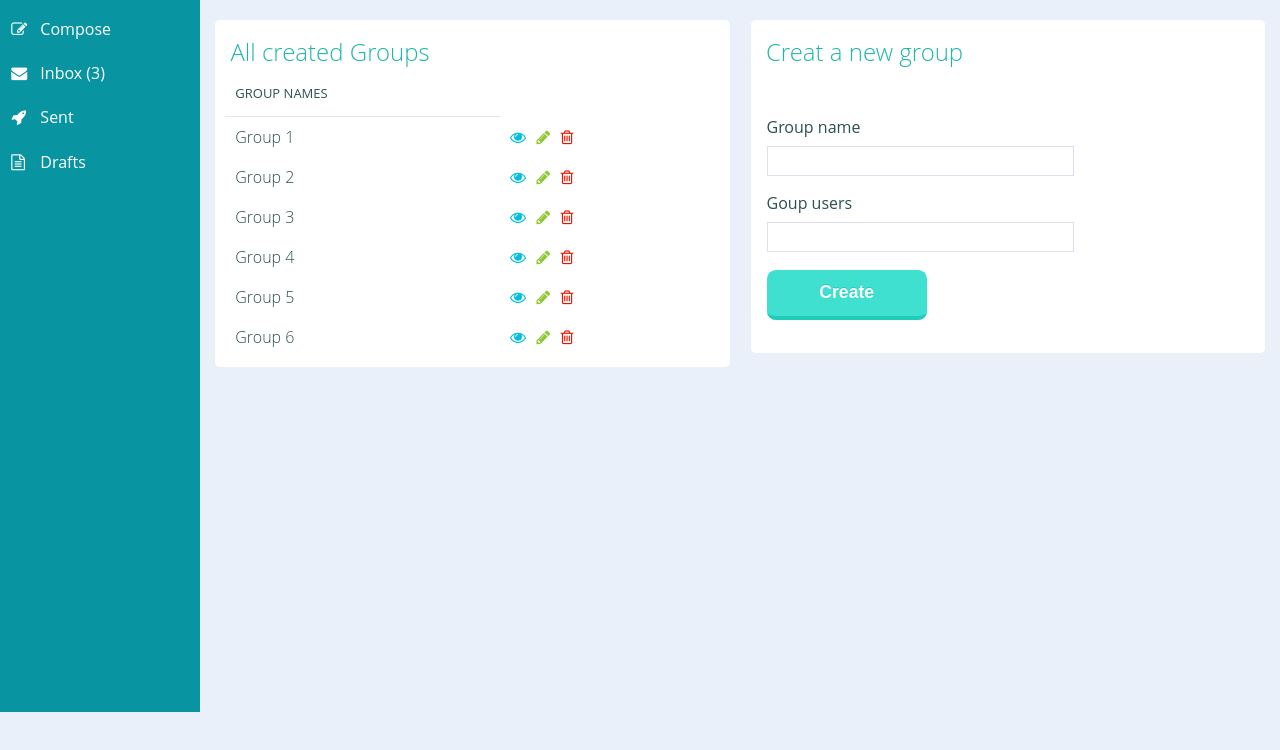
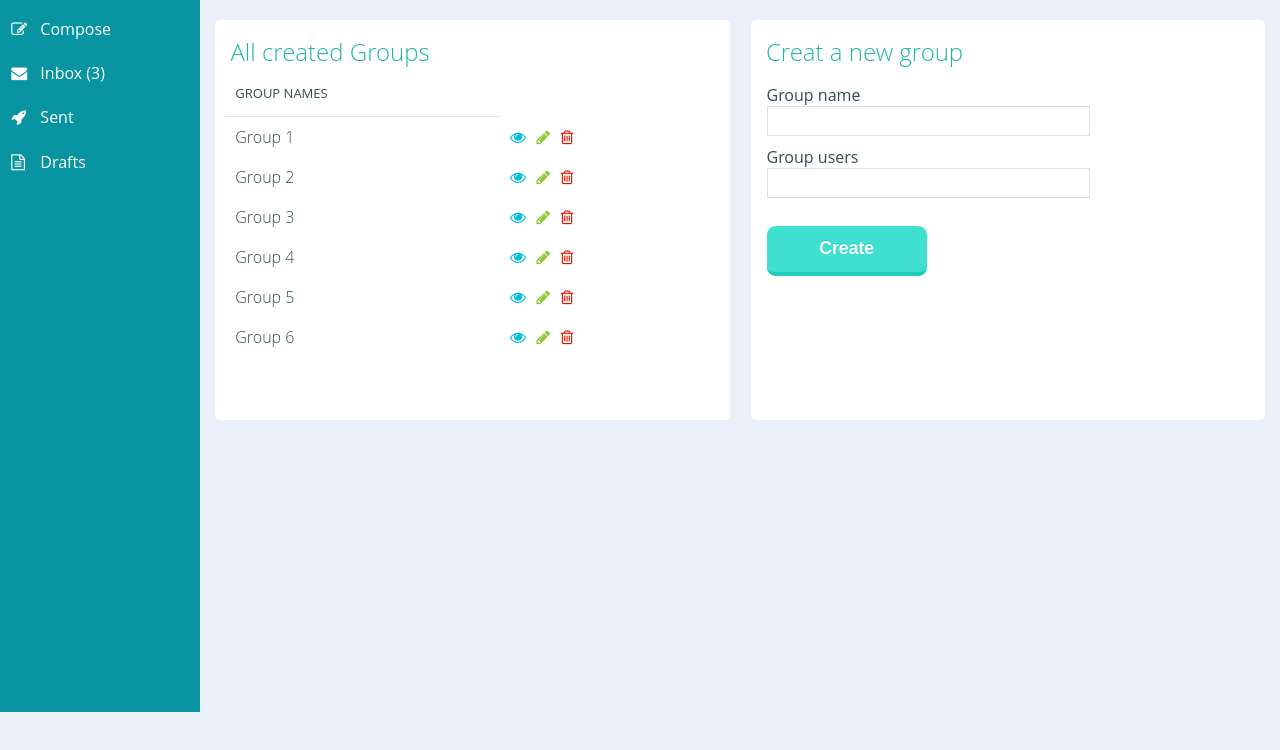
Before and after one commit to Hervera/epic-mail, a website: page templates/html/dashboard/groups.html in a window 1280 px wide. Shown: the part 88-838 px from the top of the page. Drawn offline with Linux system fonts and the light colour scheme.

Commit message:
Impoving the padding in group.html template

```diff
--- a/templates/html/dashboard/css/hervera.css
+++ b/templates/html/dashboard/css/hervera.css
@@ -107,6 +107,7 @@ nav[role=navigation] li a:before {
   -moz-border-radius: .3rem;
   -ms-border-radius: .3rem;
   border-radius: .3rem;
+  min-height: 400px;
 }
 
 .widget > h2, .widget > ul {
@@ -167,8 +168,12 @@ form input[type=checkbox], form input[type=radio] {
 }
 form label, form legend {
   display: block;
-  margin: 1em 0 .5em;
+  /* margin: 0 0 1em; */
 }
+.in-group{
+  margin-bottom: 10px;
+}
+
 form input[type=submit] {
   background: turquoise;
   border: none;
@@ -315,7 +320,7 @@ td {
 
 
 .delete-bt{
-  background: #e6301f;
+  background: #e44d15;
 }
 
 .mdl-footer{
--- a/templates/html/dashboard/css/responsive.css
+++ b/templates/html/dashboard/css/responsive.css
@@ -54,7 +54,7 @@
 
   /*Form inputs*/
   .box, .onethird, .twothirds {
-    padding: 1rem;
+    padding-left: 1rem;
   }
 
   .onethird {
--- a/templates/html/dashboard/groups.html
+++ b/templates/html/dashboard/groups.html
@@ -48,6 +48,7 @@
       <div class="section-part" style="width: 100%">
         <section class="widget part-left">
           <h2>All created Groups</h2>
+          <div class="after-header-h2">
             <table>
                 <th>Group names</th>
                 <tr>
@@ -105,22 +106,27 @@
                   </td>
                 </tr>
             </table>
+          </div>
         </section>
         <section class="widget part-right">
           <h2>Creat a new group</h2>
+          <div class="after-header-h2">
             <form action="#">
               <div class="twothirds">
+                <div class="in-group">
                   <label for="name">Group name</label>
                   <input type="text" name="name" id="name" placeholder="" />
-
-              <label for="users">Goup users</label>
-              <input type="text" name="name" id="name" placeholder="" />
-
-               <div>
-                <input type="submit" value="Create" />
+                </div>
+                <div class="in-group">
+                  <label for="users" class="">Group users</label>
+                  <input type="text" name="users" id="users" placeholder="" />
+                </div>
+                <div class="in-group">
+                  <input type="submit" value="Create"/>
                 </div>
               </div>
             </form>
+          </div>
         </section>
      </div>
 
```
Lines whose indentation alone changed are shown as unchanged.
